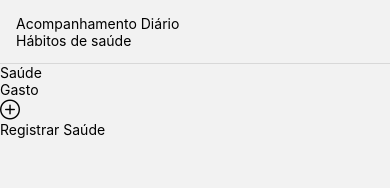
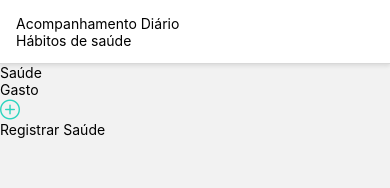
Before and after one commit to VitorValentimSilva/Carteira-Saudavel, a React Native app: screen /Monitorando in a window 390 px wide. Shown: the top 188 px of the page. Built offline with nearby package versions, Linux system fonts and the light colour scheme.

Commit message:
Fiz melhorias visuais na logica nos componentes de formulário e dos botões.

```diff
--- a/src/components/CategorySelect.tsx
+++ b/src/components/CategorySelect.tsx
@@ -7,18 +7,20 @@ type Props = {
 };
 
 export default function CategorySelect({ name, options }: Props) {
-  const [field, , helpers] = useField(name);
+  const [field, meta, helpers] = useField(name);
 
   return (
     <View className="mb-4">
       <Text className="text-gray-700 mb-2">Categoria</Text>
-      <View className="flex-row flex-wrap gap-2">
+      <View className="flex-row flex-wrap gap-3">
         {options.map((option) => (
           <TouchableOpacity
             key={option}
-            onPress={() => helpers.setValue(option)}
+            onPress={() => {
+              helpers.setValue(option);
+            }}
             className={`px-3 py-1 rounded ${
-              field.value === option ? "bg-blue-500" : "bg-gray-200"
+              field.value === option ? "bg-PrimaryColor" : "bg-zinc-200"
             }`}
           >
             <Text
@@ -29,6 +31,10 @@ export default function CategorySelect({ name, options }: Props) {
           </TouchableOpacity>
         ))}
       </View>
+
+      {meta.touched && meta.error && (
+        <Text className="text-red-500 text-base mt-1">{meta.error}</Text>
+      )}
     </View>
   );
 }
--- a/src/components/Form.tsx
+++ b/src/components/Form.tsx
@@ -19,13 +19,23 @@ export default function Form({ type, onSubmit, onCancel }: Props) {
   const validationSchema =
     type === "gastos"
       ? Yup.object({
-          data: Yup.string().required("Informe a data"),
+          data: Yup.string()
+            .matches(
+              /^([0-2]\d|3[0-1])\/(0\d|1[0-2])\/\d{4}$/,
+              "Data deve estar no formato dd/mm/aaaa"
+            )
+            .required("Informe a data2"),
           valor: Yup.number().required("Informe o valor"),
           descricao: Yup.string().required("Descreva o gasto"),
           categoria: Yup.string().required("Escolha uma categoria"),
         })
       : Yup.object({
-          data: Yup.string().required("Informe a data"),
+          data: Yup.string()
+            .matches(
+              /^([0-2]\d|3[0-1])\/(0\d|1[0-2])\/\d{4}$/,
+              "Data deve estar no formato dd/mm/aaaa"
+            )
+            .required("Informe a data2"),
           descricao: Yup.string().required("Descreva a atividade"),
           categoria: Yup.string().required("Escolha uma categoria"),
         });
@@ -37,21 +47,38 @@ export default function Form({ type, onSubmit, onCancel }: Props) {
       onSubmit={onSubmit}
     >
       {({ handleSubmit }) => (
-        <View className="p-4 gap-4 bg-white rounded-[12px]">
-          <Input name="data" label="Data" placeholder="Data (dd/mm/aaaa)" />
+        <View className="p-5 gap-4 bg-white rounded-2xl w-full">
+          <Input
+            type="date"
+            name="data"
+            label="Data"
+            placeholder="Data (dd/mm/aaaa)"
+            keyboardType="numeric"
+          />
 
           {type === "gastos" && (
-            <Input name="valor" label="Valor" placeholder="Valor (R$)" />
+            <Input
+              type="number"
+              name="valor"
+              label="Valor"
+              placeholder="Valor (R$)"
+              keyboardType="numeric"
+            />
           )}
 
-          <Input name="descricao" label="Descrição" placeholder="Descrição" />
+          <Input
+            type="text"
+            name="descricao"
+            label="Descrição"
+            placeholder="Descrição"
+          />
 
           <CategorySelect
             name="categoria"
             options={
               type === "gastos"
                 ? ["Comida", "Transporte", "Lazer"]
-                : ["Exercício", "Sono", "Água", "Alimentação"]
+                : ["Exercício", "Sono", "Água", "Alimentação", "Medicação"]
             }
           />
 
--- a/src/components/Input.tsx
+++ b/src/components/Input.tsx
@@ -1,31 +1,49 @@
-import { TextInput, Text, View } from "react-native";
+import { TextInput, Text, View, KeyboardTypeOptions } from "react-native";
 import { useField } from "formik";
 
 type Props = {
+  type: string;
   name: string;
   label: string;
+  keyboardType?: KeyboardTypeOptions;
   placeholder?: string;
   secureTextEntry?: boolean;
   multiline?: boolean;
 };
 
-export default function Input({ name, label, ...props }: Props) {
+export default function Input({ type, name, label, ...props }: Props) {
   const [field, meta, helpers] = useField(name);
+
+  const handleChangeText = (text: string) => {
+    if (type === "date") {
+      const cleaned = text.replace(/\D/g, "");
+      const day = cleaned.slice(0, 2);
+      const month = cleaned.slice(2, 4);
+      const year = cleaned.slice(4, 8);
+      let formatted = day;
+      if (month) formatted += `/${month}`;
+      if (year) formatted += `/${year}`;
+      helpers.setValue(formatted);
+    } else {
+      helpers.setValue(text);
+    }
+  };
 
   return (
     <View className="mb-4">
-      <Text className="text-sm font-semibold mb-1">{label}</Text>
+      <Text className="text-base font-semibold mb-1">{label}</Text>
 
       <TextInput
         className="border border-gray-300 rounded px-3 py-2"
         value={field.value}
-        onChangeText={helpers.setValue}
+        onChangeText={handleChangeText}
         onBlur={() => helpers.setTouched(true)}
+        maxLength={type === "date" ? 10 : undefined}
         {...props}
       />
 
       {meta.touched && meta.error && (
-        <Text className="text-red-500 text-sm mt-1">{meta.error}</Text>
+        <Text className="text-red-500 text-base mt-1">{meta.error}</Text>
       )}
     </View>
   );
--- a/src/routes/tab.routes.tsx
+++ b/src/routes/tab.routes.tsx
@@ -32,9 +32,12 @@ export default function TabRoutes() {
     <Tab.Navigator
       screenOptions={{
         headerStyle: {
-          backgroundColor: "#FFFFF",
-          elevation: 0,
-          shadowOpacity: 0,
+          backgroundColor: "#FFFFFF",
+          elevation: 10, // cor da sombra no Android
+          shadowColor: "#000", // cor da sombra no iOS
+          shadowOffset: { width: 0, height: 2 },
+          shadowOpacity: 0.1,
+          shadowRadius: 4,
         },
         tabBarStyle: {
           backgroundColor: "#FFFFFF",
@@ -44,6 +47,11 @@ export default function TabRoutes() {
           left: 0,
           right: 0,
           height: 60,
+          elevation: 10, // Android
+          shadowColor: "#000", // iOS
+          shadowOffset: { width: 0, height: -2 },
+          shadowOpacity: 0.1,
+          shadowRadius: 4,
         },
       }}
     >
--- a/src/screens/Tracking.tsx
+++ b/src/screens/Tracking.tsx
@@ -2,60 +2,68 @@ import { useState } from "react";
 import { Text, View, TouchableOpacity } from "react-native";
 import { AntDesign } from "@expo/vector-icons";
 import Form from "../components/Form";
+import { colors } from "../styles/colors";
 
 export default function Tracking() {
   const [activeType, setActiveType] = useState<"gastos" | "saude">("saude");
   const [formType, setFormType] = useState<"gastos" | "saude" | null>(null);
 
+  const handleTypeChange = (type: "gastos" | "saude") => {
+    setActiveType(type);
+    if (formType !== null) {
+      setFormType(type);
+    }
+  };
+
   return (
-    <View className="flex-1 items-center justify-start bg-Background px-4 py-6">
-      {formType === null && (
-        <>
-          <View className="flex-row items-center justify-around w-full bg-zinc-200 rounded-[12px] py-2 mb-6">
-            <TouchableOpacity onPress={() => setActiveType("saude")}>
+    <View className="flex-1 items-center justify-start bg-Background p-4">
+      <View className="flex-row w-full bg-zinc-200 rounded-xl p-1.5 mb-6">
+        <TouchableOpacity
+          onPress={() => handleTypeChange("saude")}
+          className="w-1/2 items-center justify-center"
+        >
           <View
-                className={`flex-row items-center justify-center gap-3 px-4 py-2 rounded ${
-                  activeType === "saude" ? "bg-white" : ""
+            className={`${
+              activeType === "saude" ? "bg-white rounded-xl py-2.5 w-full" : ""
             }`}
           >
-                <Text className="font-semibold">Saúde</Text>
+            <Text className="font-semibold text-center">Saúde</Text>
           </View>
         </TouchableOpacity>
 
-            <TouchableOpacity onPress={() => setActiveType("gastos")}>
+        <TouchableOpacity
+          onPress={() => handleTypeChange("gastos")}
+          className="w-1/2 items-center justify-center"
+        >
           <View
-                className={`flex-row items-center justify-center gap-3 px-4 py-2 rounded ${
-                  activeType === "gastos" ? "bg-white" : ""
+            className={`${
+              activeType === "gastos" ? "bg-white rounded-xl py-2.5 w-full" : ""
             }`}
           >
-                <Text className="font-semibold">Gasto</Text>
+            <Text className="font-semibold text-center">Gasto</Text>
           </View>
         </TouchableOpacity>
       </View>
 
-          <View className="flex-row gap-4 mb-6">
-            {activeType === "gastos" && (
-              <TouchableOpacity onPress={() => setFormType("gastos")}>
-                <View className="flex-row items-center justify-center gap-3 py-2 px-5 bg-white rounded">
-                  <AntDesign name="pluscircleo" size={20} color="black" />
-                  <Text className="text-black">Registrar Gasto</Text>
+      {!formType ? (
+        <View className="flex-row mb-6 w-full">
+          <TouchableOpacity
+            onPress={() => setFormType(activeType)}
+            className="w-full"
+          >
+            <View className="flex-row items-center justify-center gap-3 py-3 bg-white rounded-xl">
+              <AntDesign
+                name="pluscircleo"
+                size={20}
+                color={colors.PrimaryColor}
+              />
+              <Text className="text-PrimaryColor font-semibold text-lg">
+                Registrar {activeType === "saude" ? "Saúde" : "Gasto"}
+              </Text>
             </View>
           </TouchableOpacity>
-            )}
-
-            {activeType === "saude" && (
-              <TouchableOpacity onPress={() => setFormType("saude")}>
-                <View className="flex-row items-center justify-center gap-3 py-2 px-5 bg-white rounded">
-                  <AntDesign name="pluscircleo" size={20} color="black" />
-                  <Text className="text-black">Registrar Saúde</Text>
         </View>
-              </TouchableOpacity>
-            )}
-          </View>
-        </>
-      )}
-
-      {formType && (
+      ) : (
         <Form
           type={formType}
           onSubmit={(values) => {
```
Lines whose indentation alone changed are shown as unchanged.
